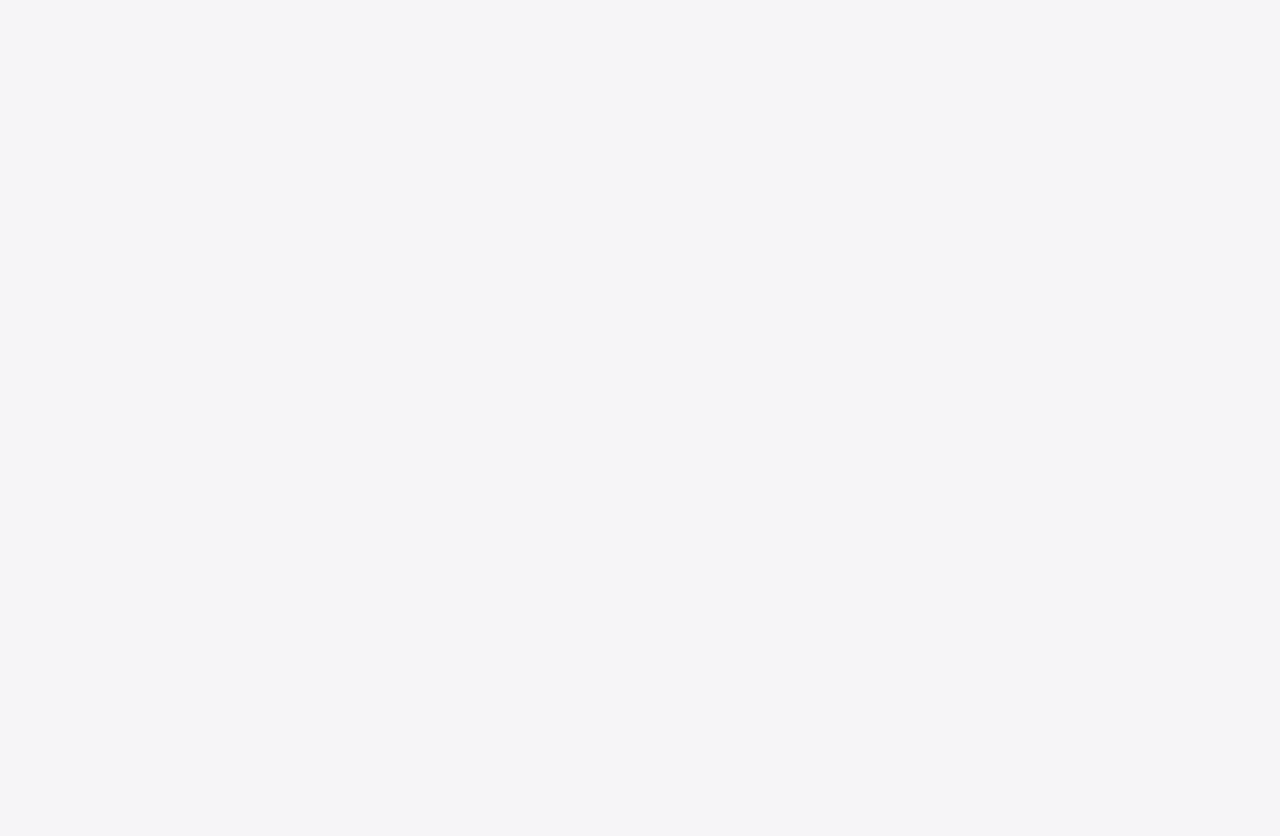
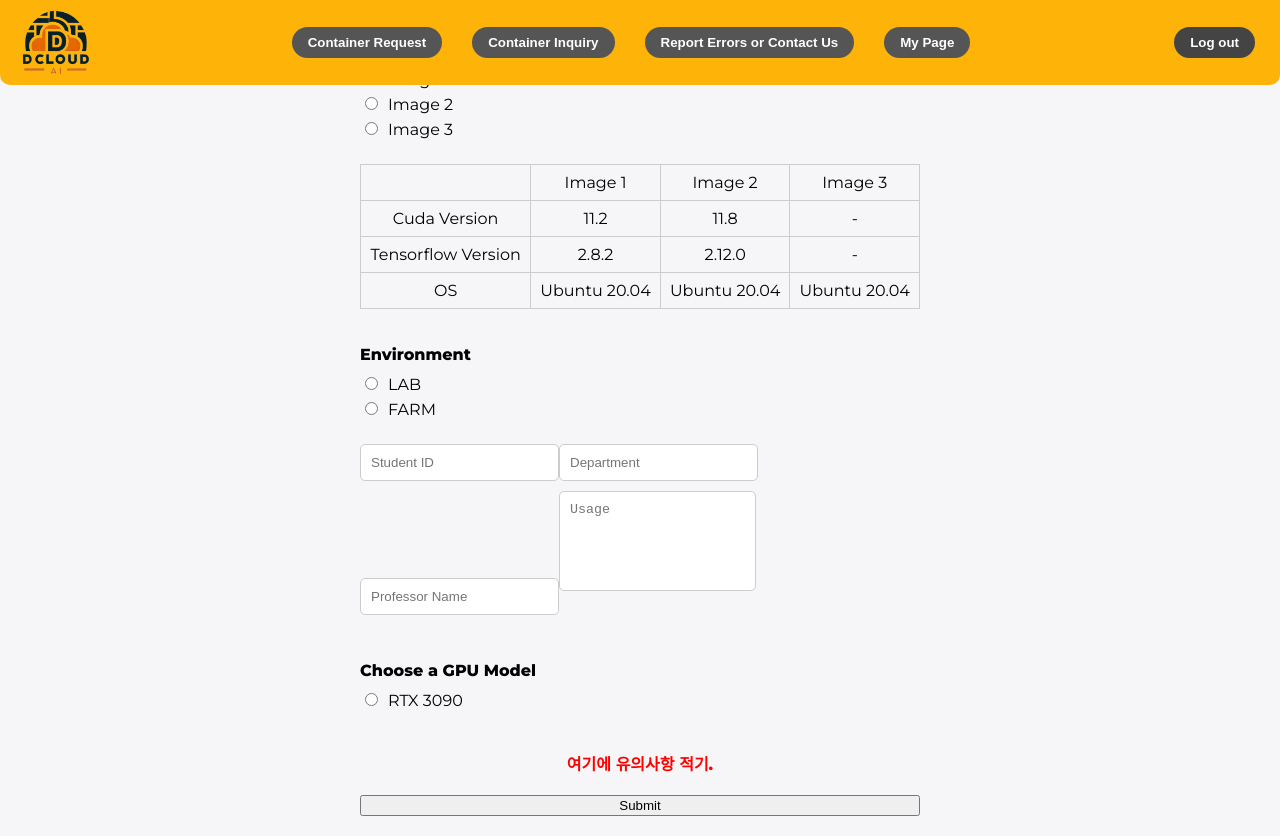
Before and after one commit to DGU-Dcloud/Dcloud, a React (Create React App) app in the folder src/main/dcloudreact/: page /containerrequestform in a window 1280 px wide. Before the commit this address had no page. Built offline with nearby package versions, Linux system fonts and the light colour scheme.

Commit message:
design:mainpage

```diff
--- /dev/null
+++ b/src/main/dcloudreact/src/ContainerRequestForm.js
@@ -0,0 +1,159 @@
+import React from 'react';
+import { useNavigate } from 'react-router-dom';
+import NavigationBar from './NavigationBar'; // 경로 확인 필요
+
+function ContainerRequestForm() {
+  const navigate = useNavigate();
+   const tableData = [
+      ['', 'Image 1', 'Image 2', 'Image 3'],
+      ['Cuda Version', '11.2', '11.8', '-'],
+      ['Tensorflow Version', '2.8.2', '2.12.0', '-'],
+      ['OS', 'Ubuntu 20.04', 'Ubuntu 20.04', 'Ubuntu 20.04']
+    ];
+
+  return (
+    <div style={styles.container}>
+      <NavigationBar />
+      <h1 style={styles.heading}>Container Request Form</h1>
+      <form style={styles.form}>
+        <div style={styles.formGroup}>
+          <p style={styles.label}>Choose a Container Image</p>
+          <div style={styles.radioGroup}>
+            <label style={styles.radioLabel}>
+              <input type="radio" name="image" value="image1" required style={styles.radioButton} />
+              Image 1
+            </label>
+             <label style={styles.radioLabel}>
+              <input type="radio" name="image" value="image2" required style={styles.radioButton} />
+              Image 2
+            </label>
+             <label style={styles.radioLabel}>
+              <input type="radio" name="image" value="image3" required style={styles.radioButton} />
+              Image 3
+            </label>
+            {/* Repeat for other images */}
+          </div>
+        </div>
+
+        <div style={styles.tableContainer}>
+          <table style={styles.table}>
+            <tbody>
+              {tableData.map((row, rowIndex) => (
+                <tr key={rowIndex}>
+                  {row.map((cell, colIndex) => (
+                    <td key={colIndex} style={styles.tableCell}>{cell}</td>
+                  ))}
+                </tr>
+              ))}
+            </tbody>
+          </table>
+        </div>
+
+        <div style={styles.formGroup}>
+          <p style={styles.label}>Environment</p>
+          <div style={styles.radioGroup}>
+            <label style={styles.radioLabel}>
+              <input type="radio" name="environment" value="LAB" required style={styles.radioButton} />
+              LAB
+            </label>
+            <label style={styles.radioLabel}>
+              <input type="radio" name="environment" value="FARM" style={styles.radioButton} />
+              FARM
+            </label>
+          </div>
+        </div>
+
+        {/* User information inputs */}
+        <div style={styles.inputGroup}>
+          <input type="text" placeholder="Student ID" required style={styles.inputField} />
+          <input type="text" placeholder="Department" required style={styles.inputField} />
+          <input type="text" placeholder="Professor Name" required style={styles.inputField} />
+
+           <textarea placeholder="Usage" required style={{...styles.inputField, height: '100px'}} />
+        </div>
+
+        {/* GPU Model selection */}
+        <div style={styles.formGroup}>
+          <p style={styles.label}>Choose a GPU Model</p>
+          <div style={styles.radioGroup}>
+            <label style={styles.radioLabel}>
+              <input type="radio" name="gpu" value="A100" required style={styles.radioButton} />
+              RTX 3090
+            </label>
+            {/* Repeat for other GPU models */}
+          </div>
+        </div>
+        <p style={styles.cautionText}>여기에 유의사항 적기.</p>
+
+        <button type="submit" style={styles.submitButton}>Submit</button>
+      </form>
+    </div>
+  );
+}
+
+// Define your styles here
+const styles = {
+  container: {
+    padding: '20px',
+    maxWidth: '600px',
+    margin: 'auto',
+  },
+  heading: {
+    textAlign: 'center',
+    marginBottom: '20px',
+  },
+  form: {
+    display: 'flex',
+    flexDirection: 'column',
+  },
+  formGroup: {
+    marginBottom: '20px',
+  },
+  label: {
+    marginBottom: '10px',
+    fontWeight: 'bold',
+  },
+  radioGroup: {
+    display: 'flex',
+    flexDirection: 'column',
+  },
+  radioLabel: {
+    marginBottom: '5px',
+  },
+  radioButton: {
+    marginRight: '10px',
+  },
+  inputGroup: {
+    marginBottom: '20px',
+  },
+  inputField: {
+      padding: '10px',
+      marginBottom: '10px',
+      borderRadius: '5px',
+      border: '1px solid #ccc',
+      outline: 'none',
+      resize: 'none' // Disable resizing for textarea
+    },
+    submitButton: {/* Submit button styles */},
+    tableContainer: {
+      overflowX: 'auto',
+      marginBottom: '20px'
+    },
+    table: {
+      width: '100%',
+      borderCollapse: 'collapse',
+    },
+    tableCell: {
+      border: '1px solid #ccc',
+      textAlign: 'center',
+      padding: '8px'
+    },
+    cautionText: {
+      color: 'red',
+      fontWeight: 'bold',
+      marginBottom: '20px',
+      textAlign: 'center'
+    },
+  };
+
+  export default ContainerRequestForm;
--- a/src/main/dcloudreact/src/MainPage.js
+++ b/src/main/dcloudreact/src/MainPage.js
@@ -1,39 +1,19 @@
-import React, { useEffect, useState } from "react";
-import axios from "axios";
+import React from 'react';
+import { useNavigate } from 'react-router-dom'; // 페이지 이동을 위해 useNavigate 훅을 import합니다.
+import NavigationBar from './NavigationBar'; // NavigationBar 컴포넌트 import
 
-const MainPage = () => {
-  return (
-    <div className="flex items-center justify-center h-screen bg-gray-100">
-      <div className="bg-white shadow-lg rounded-lg">
-        <div className="flex flex-col lg:flex-row">
-          <div className="bg-red-600 text-white p-8 lg:w-96">
-            <h2 className="text-xl mb-4">서비스 점검 안내</h2>
-            <p className="mb-2">점검기간: 오전 7시 ~ 오전 12시</p>
-            <p className="mb-2">(정상 서비스 재개 시간은 변동될 수 있습니다.)</p>
-            {/* Additional details and links */}
-            {/* ... */}
-            <p className="mt-6 text-xs">© 2021 DONGGUK UNIVERSITY. ALL RIGHTS RESERVED.</p>
-          </div>
-          <div className="p-8">
-            <div className="mb-4">
-              <div className="flex justify-between items-center mb-2">
-                <h1 className="text-xl font-bold">DONGGUK UNIVERSITY</h1>
-                <div className="flex">
-                  <button className="bg-gray-200 px-4 py-2 rounded-l focus:outline-none">KOR</button>
-                  <button className="bg-gray-300 px-4 py-2 rounded-r focus:outline-none">ENG</button>
-                </div>
-              </div>
-              <input type="text" placeholder="2018112032" className="border-b-2 border-gray-300 w-full mb-4 px-2 py-1 focus:outline-none" />
-              <input type="password" placeholder="********" className="border-b-2 border-gray-300 w-full mb-4 px-2 py-1 focus:outline-none" />
-              <button className="w-full bg-orange-400 text-white px-4 py-2 rounded hover:bg-orange-500 focus:outline-none">LOGIN</button>
-            </div>
-            {/* Footer with address and contact */}
-            {/* ... */}
-          </div>
-        </div>
-      </div>
-    </div>
+function MainPage() {
+  const navigate = useNavigate();
+
+  return  (
+         <div>
+              <NavigationBar />
+              <main style={{padding: '20px'}}>
+                <h1>Welcome to the Main Page!</h1>
+                <p>This is the main area of our application. From here, you can navigate to different sections of our site.</p>
+              </main>
+         </div>
   );
-};
+}
 
 export default MainPage;
--- /dev/null
+++ b/src/main/dcloudreact/src/NavigationBar.js
@@ -0,0 +1,64 @@
+import React from 'react';
+import { useNavigate } from 'react-router-dom';
+
+function NavigationBar() {
+  const navigate = useNavigate();
+
+  const handleLogout = () => {
+    console.log("Logging out...");
+    navigate('/');
+  };
+
+  const headerStyle = {
+    display: 'flex',
+    justifyContent: 'space-between',
+    alignItems: 'center',
+    padding: '10px 20px',
+    background: '#FEB309', // 다크 그레이 색상으로 변경
+    color: 'white',
+    position: 'fixed',
+    top: 0,
+    left: 0,
+    right: 0,
+    zIndex: 1000,
+    borderRadius: '0 0 10px 10px', // 하단 둥근 모서리 추가
+  };
+
+  const buttonStyle = {
+    padding: '8px 16px',
+    background: '#555', // 버튼 배경 색상 변경
+    color: 'white',
+    border: 'none',
+    borderRadius: '20px', // 더 둥근 모서리
+    cursor: 'pointer',
+    transition: 'all 0.2s ease-in-out',
+    fontWeight: 'bold',
+    margin: '0 5px',
+  };
+
+  // 호버 효과를 더 단순화
+  const hoverEffect = (e) => {
+    e.target.style.background = '#777'; // 호버 시 색상 변경
+  };
+
+  const resetEffect = (e) => {
+    e.target.style.background = '#555'; // 기본 색상 복원
+  };
+
+  return (
+    <header style={headerStyle}>
+      <img src="/dcloudlogo.png" onClick={() => navigate('/mainpage')} alt="Logo" style={{height: '65px', cursor: 'pointer'}} />
+      <nav>
+        <ul style={{listStyle: 'none', display: 'flex', gap: '20px', margin: 0, padding: 0}}>
+          <li><button style={buttonStyle} onMouseEnter={hoverEffect} onMouseLeave={resetEffect} onClick={() => navigate('/containerrequestform')}>Container Request</button></li>
+          <li><button style={buttonStyle} onMouseEnter={hoverEffect} onMouseLeave={resetEffect} onClick={() => navigate('/containerInquiry')}>Container Inquiry</button></li>
+          <li><button style={buttonStyle} onMouseEnter={hoverEffect} onMouseLeave={resetEffect} onClick={() => navigate('/report')}>Report Errors or Contact Us</button></li>
+          <li><button style={buttonStyle} onMouseEnter={hoverEffect} onMouseLeave={resetEffect} onClick={() => navigate('/mypage')}>My Page</button></li>
+        </ul>
+      </nav>
+      <button onClick={handleLogout} style={{...buttonStyle, background: '#444'}} onMouseEnter={hoverEffect} onMouseLeave={resetEffect}>Log out</button>
+    </header>
+  );
+}
+
+export default NavigationBar;
--- a/src/main/dcloudreact/src/index.js
+++ b/src/main/dcloudreact/src/index.js
@@ -4,7 +4,8 @@ import './index.css';
 import App from './App';
 import reportWebVitals from './reportWebVitals';
 import { BrowserRouter, Routes, Route } from 'react-router-dom';
-import MainPage from './MainPage'; // MainPage 컴포넌트 import
+import MainPage from './MainPage';
+import ContainerRequestForm from './ContainerRequestForm';
 
 const root = ReactDOM.createRoot(document.getElementById('root'));
 root.render(
@@ -13,6 +14,8 @@ root.render(
       <Routes>
         <Route path="/" element={<App />} /> {/* 기본 경로 설정 */}
         <Route path="/mainpage" element={<MainPage />} /> {/* MainPage 컴포넌트에 대한 경로 설정 */}
+        <Route path="/containerrequestform" element={<ContainerRequestForm />} />
+        <Route path="/mainpage" element={<MainPage />} />
       </Routes>
     </BrowserRouter>
   </React.StrictMode>
```
